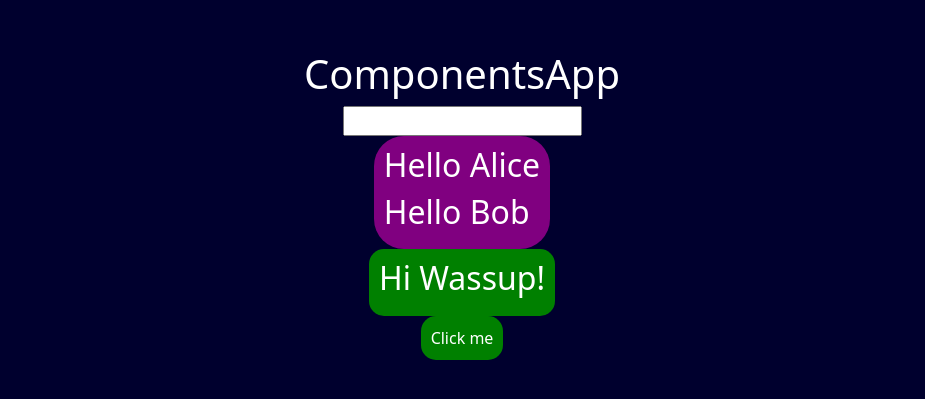
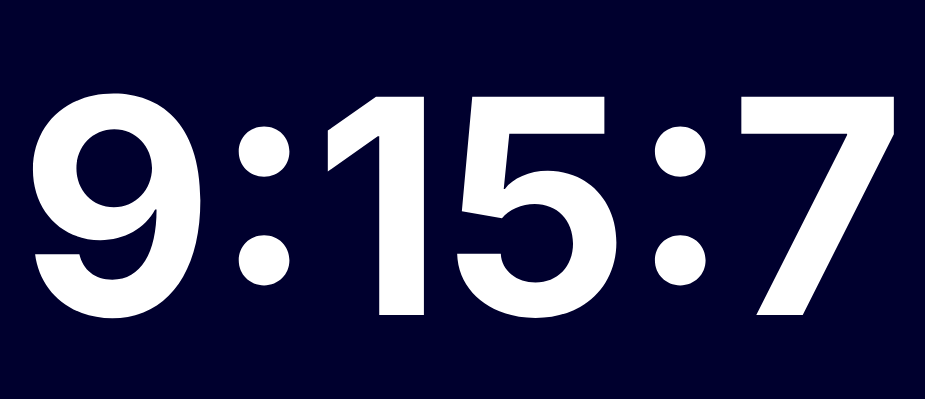
Before and after one commit to kodschul/kodschul-reactjs-2602, a React (Create React App) app in the folder code/react-app/: page / in a window 1280 px wide. Shown: the part 195-594 px from the top of the page, without its empty margins (178-1103 px from the left). Built offline with nearby package versions, Linux system fonts and the light colour scheme.

Commit message:
✨ timer

```diff
--- /dev/null
+++ b/code/react-app/src/hooks/TimeNowApp.tsx
@@ -0,0 +1,41 @@
+import { useEffect, useRef, useState } from "react";
+
+const TimeNowApp = () => {
+  const [now, setNow] = useState(new Date());
+
+  const intervalRef = useRef<any>(null);
+
+  useEffect(() => {
+    intervalRef.current = setInterval(() => {
+      setNow(new Date());
+    }, 1000);
+
+    return () => {
+      clearInterval(intervalRef.current);
+    };
+  }, []);
+
+  return (
+    <div style={styles.main}>
+      <h1 onClick={() => clearInterval(intervalRef.current)}>
+        {now.getHours()}:{now.getMinutes()}:{now.getSeconds()}
+      </h1>
+    </div>
+  );
+};
+
+const styles: any = {
+  main: {
+    fontSize: 150,
+    minHeight: "100vh",
+    width: "100vqw",
+    color: "white",
+    background: "rgb(0, 0, 46)",
+    display: "flex",
+    justifyContent: "center",
+    alignItems: "center",
+    flexDirection: "column",
+  },
+};
+
+export default TimeNowApp;
--- a/code/react-app/src/index.tsx
+++ b/code/react-app/src/index.tsx
@@ -1,7 +1,7 @@
 import React from "react";
 import ReactDOM from "react-dom/client";
 import "./index.css";
-import ComponentsApp from "./basics/ComponentsApp";
+import TimeNowApp from "./hooks/TimeNowApp";
 import reportWebVitals from "./reportWebVitals";
 
 const root = ReactDOM.createRoot(
@@ -9,7 +9,7 @@ const root = ReactDOM.createRoot(
 );
 root.render(
   <React.StrictMode>
-    <ComponentsApp />
+    <TimeNowApp />
   </React.StrictMode>
 );
 
```
Also changed, not shown: code/react-app/src/hooks/CountDownApp.tsx (added, +51 -0 lines), code/react-app/src/hooks/UseEffectApp.tsx (added, +58 -0 lines).
